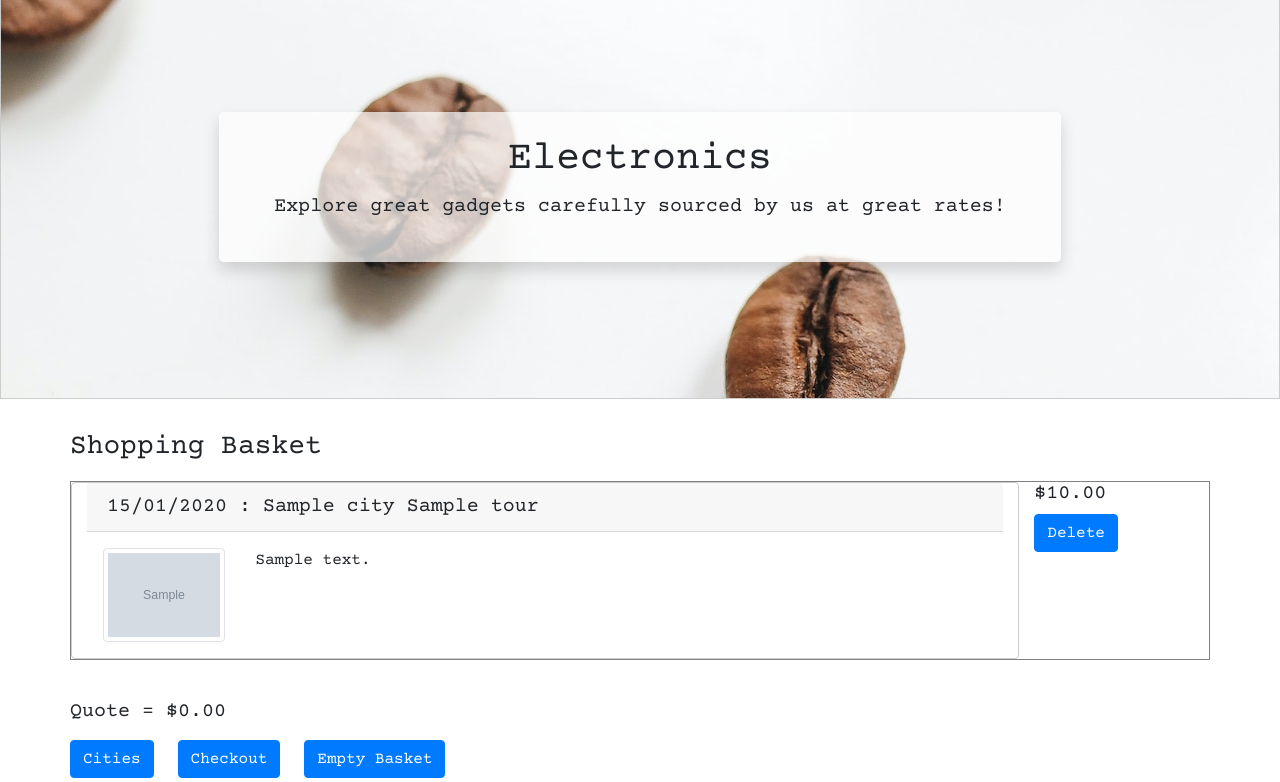
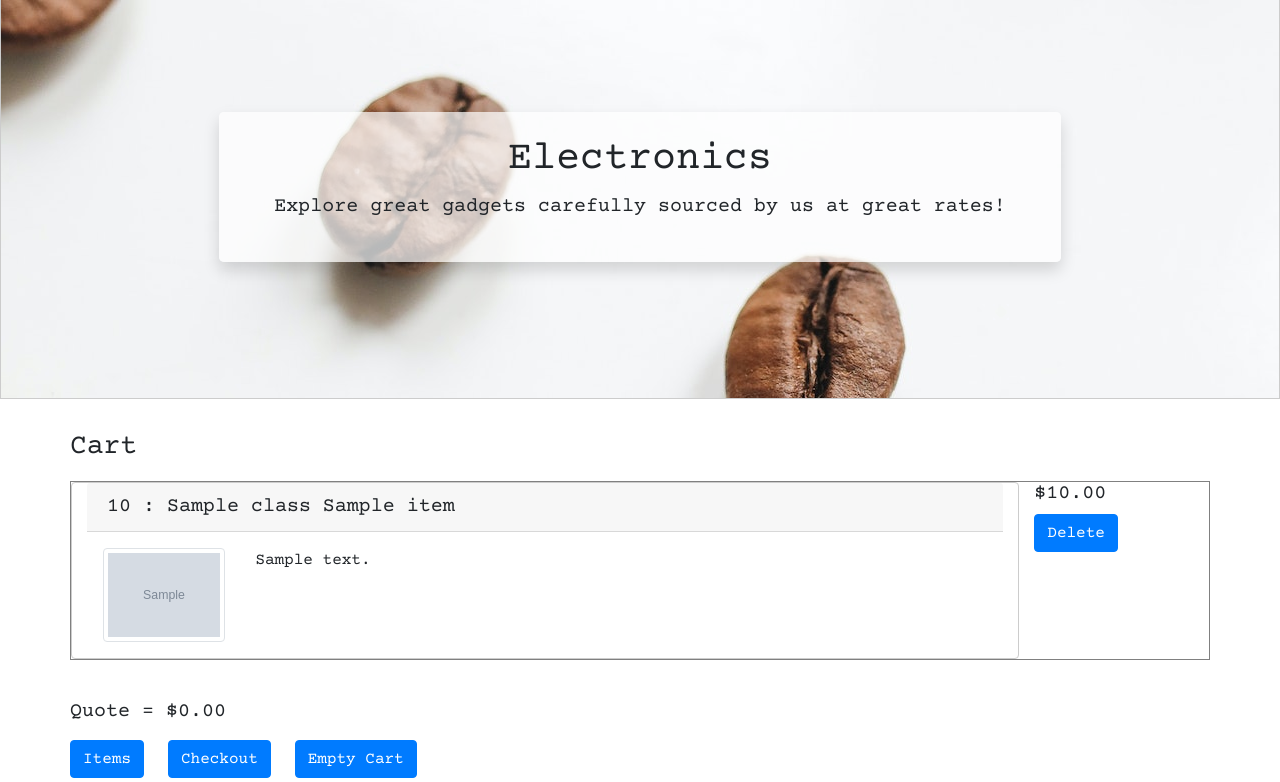
Before and after one commit to simondevinci/IFN557_Assignment2, a Python web app: template IFN557_A2_Folder/miltonproject03final/miltontours/templates/order.html in a window 1280 px wide; the page is wider, and only the part inside the window is pictured. Shown: the part 327-1109 px from the top of that part. Run offline with Jinja, Linux system fonts and the light colour scheme; the template is opened without the code that fills it: most values are stand-ins (such as "Sample title", 1, 10 or a date in 2020); grey boxes marked "Sample" are stand-in pictures; some libraries are stand-ins or nearby versions; grey boxes are pictures that could not be loaded.

Commit message:
Update order.html

```diff
--- a/IFN557_A2_Folder/miltonproject03final/miltontours/templates/order.html
+++ b/IFN557_A2_Folder/miltonproject03final/miltontours/templates/order.html
@@ -5,21 +5,21 @@
 <section>
     <div class="container">
         <div class="row co-12 d-flex mt-2 mb-2">
-            <h3>Shopping Basket</h3>
+            <h3>Cart</h3>
         </div>
-        <!-- each tour on seperate row -->
-        {% for tour in order.tours %}
+        <!-- each item on seperate row -->
+        {% for item in order.items %}
             <div class="row shadow-md my-row mb-3">
                 <div class="col-sm-10 card">
-                    <h5 class="card-header">{{ tour.date.strftime("%d/%m/%Y") }} : {{ tour.City.name }} {{ tour.name }}</h5>
+                    <h5 class="card-header">{{ item.quantity }} : {{ item.class }} {{ item.name }}</h5>
                     <div class="card-body">
                         <div class="row">
                             <div class="col-2">
-                                <img class="img-thumbnail" src="{{ url_for('static', filename=('img/' + tour.image)) }}">
+                                <img class="img-thumbnail" src="{{ url_for('static', filename=('img/' + item.image)) }}">
                             </div>
                             <div class="col-10">
                                 <!-- Item Description -->
-                                <p class="card-text">{{ tour.description }}</p>
+                                <p class="card-text">{{ item.description }}</p>
                             </div>
                         </div>
                     </div>
@@ -28,9 +28,9 @@
                 <!-- right column has price and delete button -->
                 <div class="col-sm-2">
                     <!-- delete item button -->
-                        <h5>{{ "$%.2f"|format(tour.price) }}</h5>
+                        <h5>{{ "$%.2f"|format(item.price) }}</h5>
                         <form method="POST" action="{{url_for('main.deleteorderitem')}}">
-                            <input type="hidden" id="id" name="id" value="{{tour.id}}">
+                            <input type="hidden" id="id" name="id" value="{{item.id}}">
                             <input type="submit" value="Delete" class="btn btn-primary mb-3">
                         </form>
                 </div>
@@ -40,13 +40,13 @@
         <!-- total price and page controls -->
         <section>
             <div class="row co-12 d-flex">
-                <h5 class="mt-4">Quote = {{ "$%.2f"|format(total_price) }}</h5>
+                <h5 class="mt-4">Quote = {{ "$%.2f"|format(TotalCost) }}</h5>
             </div>
 
             <div class="row co-12 d-flex mt-2 mb-4">
-                <a href="{{ url_for('main.index', _anchor='cities_anchor') }}" class="btn btn-primary mr-4">Cities</a>
+                <a href="{{ url_for('main.index', _anchor='items_anchor') }}" class="btn btn-primary mr-4">Items</a>
                 <a href="{{ url_for('main.checkout') }}" class="btn btn-primary mr-4">Checkout</a>
-                <a href="{{ url_for('main.deleteorder') }}" class="btn btn-primary">Empty Basket</a>
+                <a href="{{ url_for('main.deleteorder') }}" class="btn btn-primary">Empty Cart</a>
             </div>
         </section>
     </div>
```
